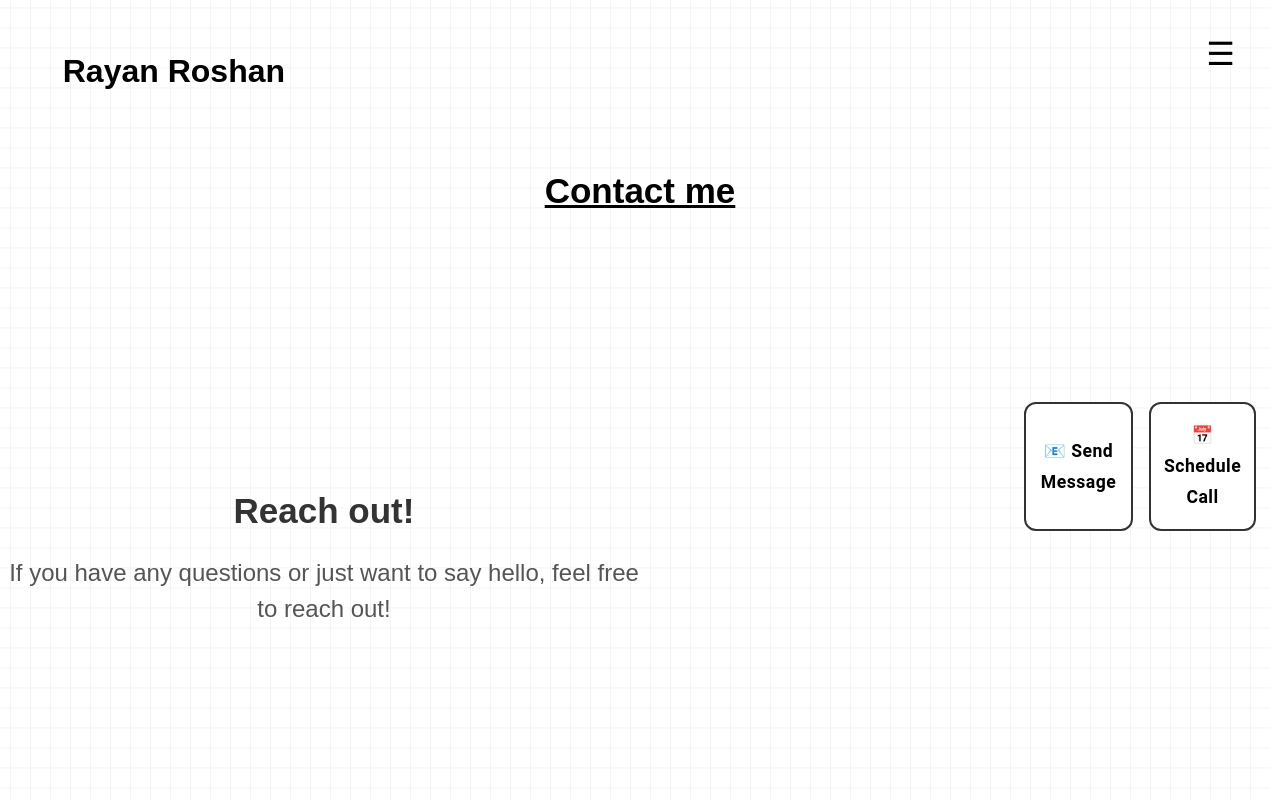
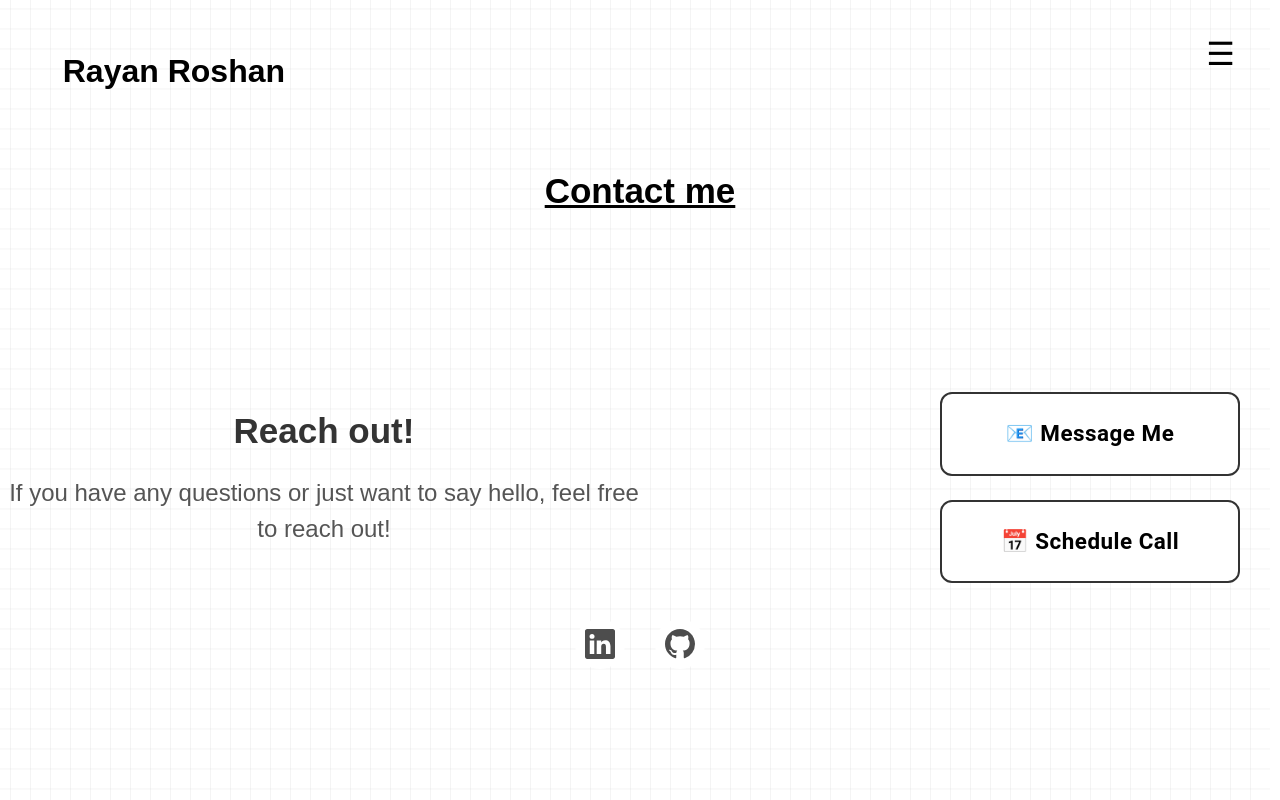
Before and after one commit to Rayan-Roshan21/Rayan_Roshan_website, a React (Vite) app in the folder Rayan_Roshan_Website/: page /contact in a window 1280 px wide. Built offline with nearby package versions, Linux system fonts and the light colour scheme.

Commit message:
Fixed the contact page.

```diff
--- a/Rayan_Roshan_Website/src/Components/Contact_Buttons/contact_buttons.jsx
+++ b/Rayan_Roshan_Website/src/Components/Contact_Buttons/contact_buttons.jsx
@@ -21,16 +21,19 @@ export default function ContactButtons() {
         <>
         <Box sx={{
             display: 'flex',
+            flexDirection: 'column',
+            alignItems: 'center',
             position: 'relative',
-            gap: 2,
-            marginLeft: '1000px',
-            marginTop: '-250px',
+            gap: 3,
+            marginLeft: '900px',
+            marginTop: '-180px',
             padding: 2,
             paddingTop: 0,
             '& .MuiButton-root': {
-                fontSize: '1.1rem',
+                width: '300px',
+                fontSize: '1.4rem',
                 fontWeight: 600,
-                padding: '16px 32px',
+                padding: '20px 0',
                 color: 'black',
                 border: '2px solid #333',
                 borderRadius: '12px',
@@ -46,7 +49,7 @@ export default function ContactButtons() {
             }
         }}>
             <Button onClick={handleMessageClick}>
-                📧 Send Message
+                📧 Message Me
             </Button>
             <Button onClick={handleCalendlyClick}>
                 📅 {showCalendar ? 'Hide Calendar' : 'Schedule Call'}
--- a/Rayan_Roshan_Website/src/Pages/Contacts.jsx
+++ b/Rayan_Roshan_Website/src/Pages/Contacts.jsx
@@ -5,7 +5,7 @@ import Sidebar from '@/Components/Sidebar/Sidebar.jsx';
 import ContactBox from '@/Components/Contact_box/contact_box.jsx';
 import '@/Pages_CSS/Contact.css';
 import ContactButtons from '@/Components/Contact_Buttons/contact_buttons.jsx';
-import calendly_link from '@/Components/Calendly_box/calendly_box.jsx';
+import Tooltip from '@/Components/Information_bar/Tooltip.jsx';
 
 function Contacts() {
   return (
@@ -32,6 +32,10 @@ function Contacts() {
       <calendly_link />
     </div>
 
+    <div>
+      <Tooltip />
+    </div>
+
     </motion.div>
   );
 }
--- a/Rayan_Roshan_Website/src/Pages_CSS/Contact.css
+++ b/Rayan_Roshan_Website/src/Pages_CSS/Contact.css
@@ -44,7 +44,7 @@
 
   .reach-out-subtitle {
     font-size: 35px;
-    margin-top: 280px;
+    margin-top: 200px;
     margin-bottom: 15px;
   }
 
```
Also changed, not shown: Rayan_Roshan_Website/src/Components/Contact_Buttons/contact_button.css (deleted).
